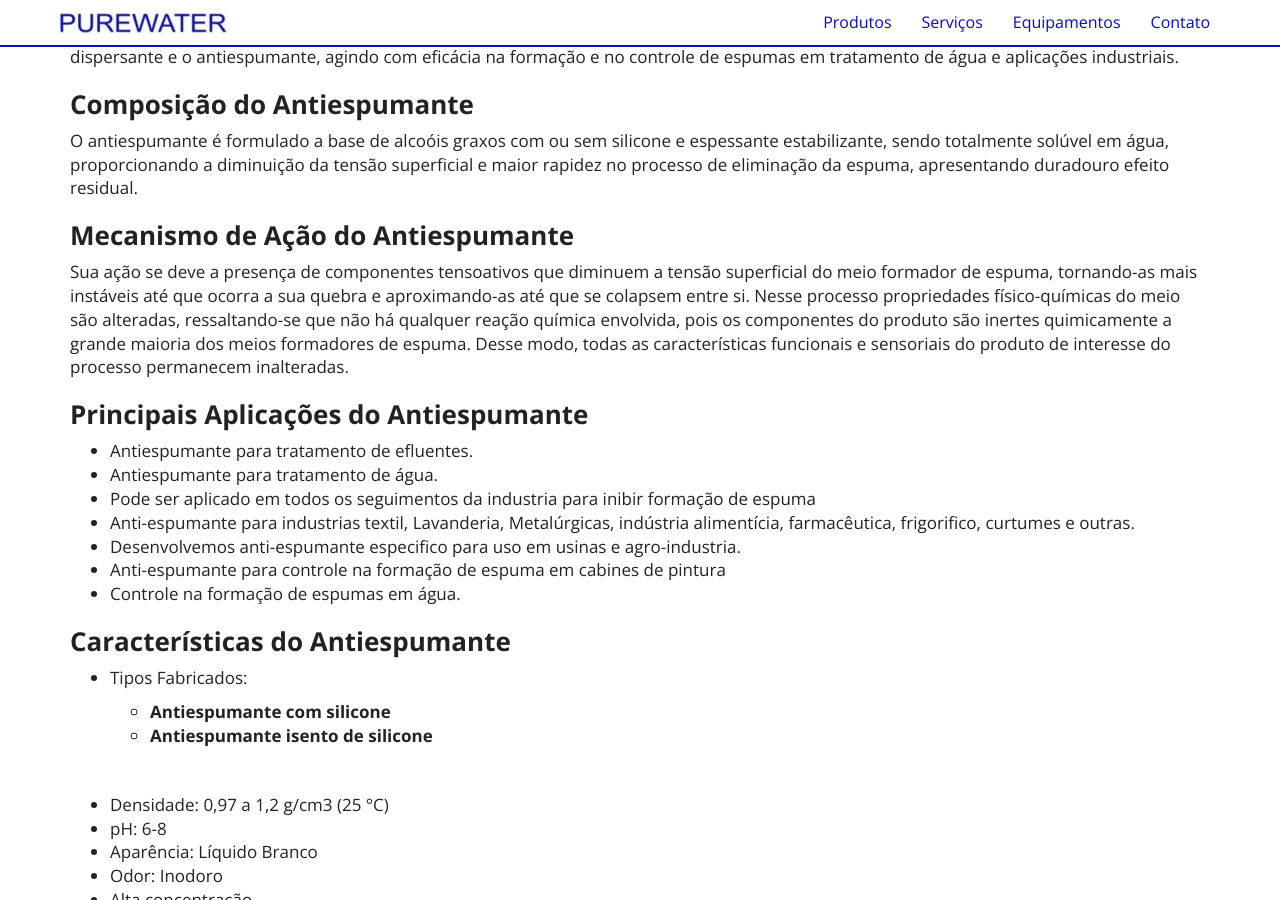
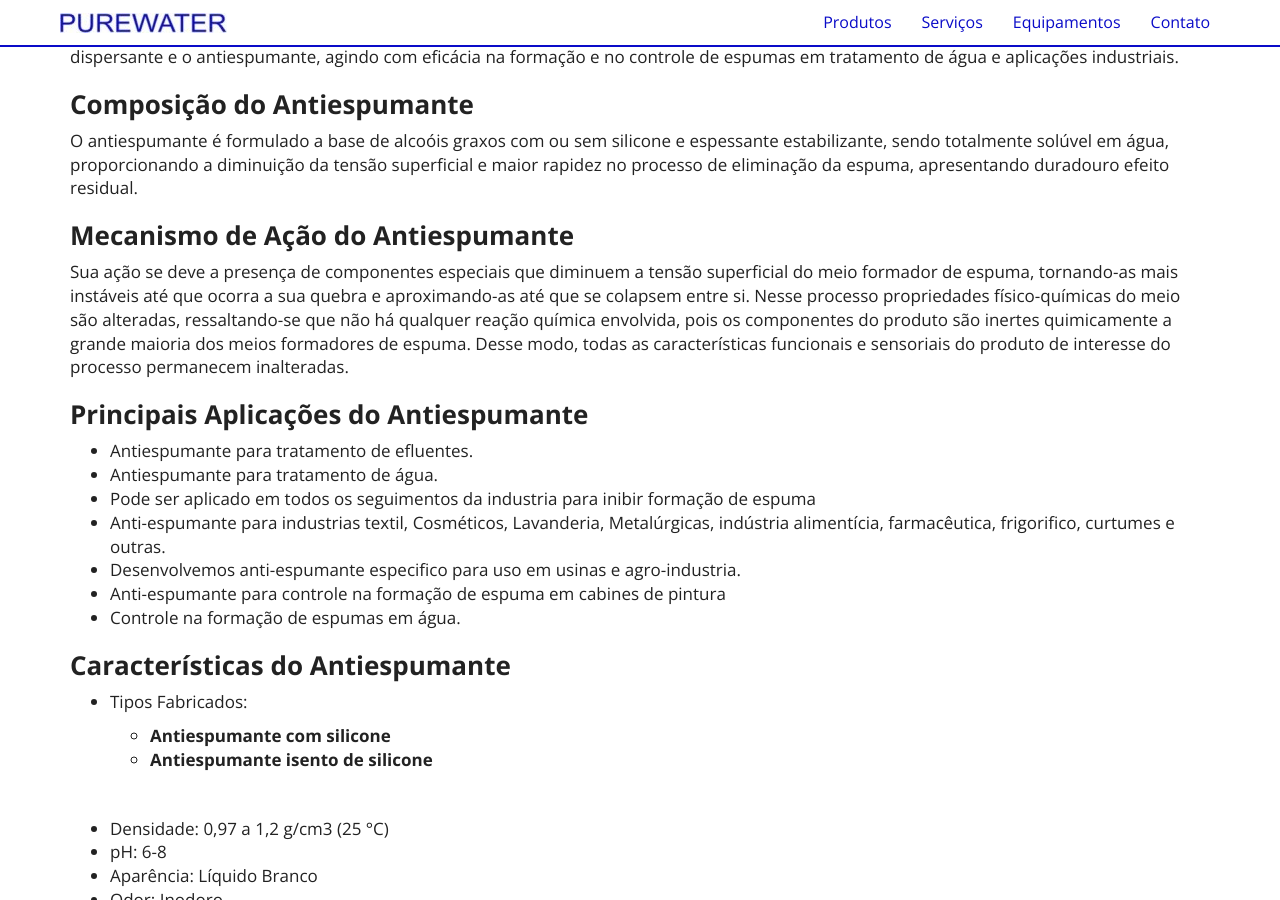
Before and after one commit to purewaterefluentes/purewaterefluentes.github.io, a Jekyll site: the page built from produtos/antiespumante.md, in a window 1280 px wide and 900 px high, scrolled down 310 px. Built offline with Jekyll 4.4.1, drawn with Linux system fonts in a browser that asks for light colours; nearby versions of some CDN libraries; library files that are not in the unit come from our copies.

Commit message:
Update antiespumante.md

```diff
--- a/produtos/antiespumante.md
+++ b/produtos/antiespumante.md
@@ -10,7 +10,7 @@ A Linha de **Antiespumantes** da **Purewater Efluentes** basea-se em compostos e
 O antiespumante é formulado a base de alcoóis graxos com ou sem silicone e espessante estabilizante,  sendo totalmente solúvel em água, proporcionando a diminuição da tensão superficial e maior rapidez no processo de eliminação da espuma, apresentando duradouro efeito residual.
 
 ### **Mecanismo de Ação do Antiespumante**
-Sua ação se deve a presença de componentes tensoativos que diminuem a tensão superficial do meio formador de espuma, tornando-as mais instáveis até que ocorra a sua quebra e aproximando-as até que se colapsem entre si.
+Sua ação se deve a presença de componentes especiais que diminuem a tensão superficial do meio formador de espuma, tornando-as mais instáveis até que ocorra a sua quebra e aproximando-as até que se colapsem entre si.
 Nesse processo propriedades  físico-químicas do meio são alteradas, ressaltando-se que não há qualquer reação química envolvida, pois os componentes do produto são inertes quimicamente a grande maioria dos meios formadores de espuma. Desse modo, todas as características funcionais e sensoriais do produto de interesse do processo permanecem inalteradas.
 
 ### **Principais Aplicações do Antiespumante**
@@ -18,7 +18,7 @@ Nesse processo propriedades  físico-químicas do meio são alteradas, ressaltan
 - Antiespumante para tratamento de efluentes.
 - Antiespumante para tratamento de água.
 - Pode ser aplicado em todos os seguimentos da industria para inibir formação de espuma
-- Anti-espumante para industrias textil, Lavanderia, Metalúrgicas, indústria alimentícia, farmacêutica, frigorifico, curtumes e outras.
+- Anti-espumante para industrias textil, Cosméticos, Lavanderia, Metalúrgicas, indústria alimentícia, farmacêutica, frigorifico, curtumes e outras.
 - Desenvolvemos anti-espumante especifico para uso em usinas e agro-industria.
 - Anti-espumante para controle na formação de espuma em cabines de pintura
 - Controle na formação de espumas em água.
```
